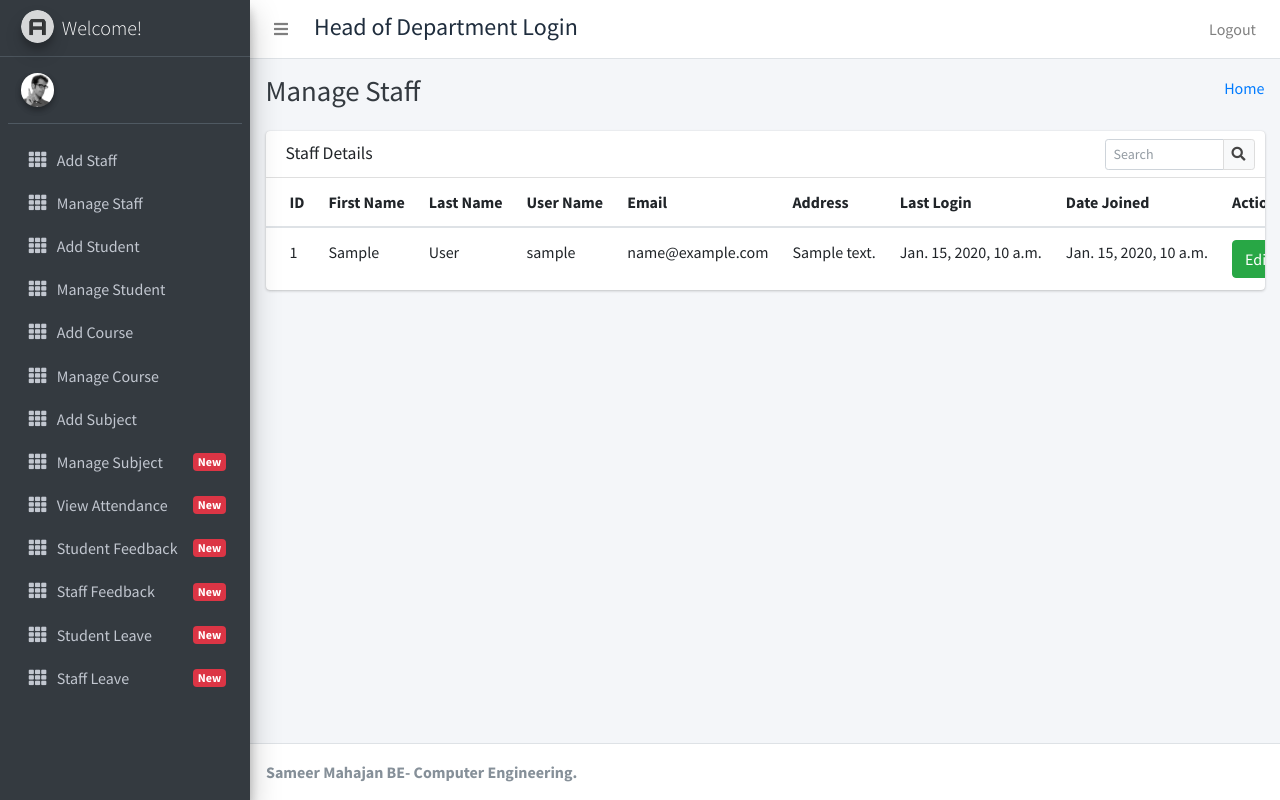
After one commit to ssameermah/Terna-Student-Management, a Django app: page /manage_staff in a window 1280 px wide. The commit adds this page. Run offline with Django 3.2, Linux system fonts and the light colour scheme; tables that the repository leaves empty hold one stand-in row (values such as "Sample post"); some libraries are stand-ins or nearby versions.

Commit message:
manage staff

```diff
--- a/student_management/student_app/HodViews.py
+++ b/student_management/student_app/HodViews.py
@@ -109,3 +109,7 @@ def add_subject_save(request):
         except:
             messages.error(request,"Failed to Add Subject")
             return HttpResponseRedirect("/add_subject")
+
+def manage_staff(request):
+    staffs=Staffs.objects.all()
+    return render(request,"hod_template/manage_staff_template.html",{"staffs":staffs})
--- /dev/null
+++ b/student_management/student_app/templates/hod_template/manage_staff_template.html
@@ -0,0 +1,69 @@
+
+{% extends 'hod_template/base_template.html' %}
+{% block page_title %}
+Manage Staff
+{% endblock page_title %}
+{% block main_content %}
+    <!-- Main content -->
+    <section class="content">
+      <div class="container-fluid">
+
+
+           <div class="row">
+          <div class="col-12">
+            <div class="card">
+              <div class="card-header">
+                <h3 class="card-title">Staff Details</h3>
+
+                <div class="card-tools">
+                  <div class="input-group input-group-sm" style="width: 150px;">
+                    <input type="text" name="table_search" class="form-control float-right" placeholder="Search">
+
+                    <div class="input-group-append">
+                      <button type="submit" class="btn btn-default"><i class="fas fa-search"></i></button>
+                    </div>
+                  </div>
+                </div>
+              </div>
+              <!-- /.card-header -->
+              <div class="card-body table-responsive p-0">
+                <table class="table table-hover text-nowrap">
+                  <thead>
+                    <tr>
+                      <th>ID</th>
+                      <th>First Name</th>
+                      <th>Last Name</th>
+                      <th>User Name</th>
+                      <th>Email</th>
+                      <th>Address</th>
+                      <th>Last Login</th>
+                      <th>Date Joined</th>
+                      <th>Action</th>
+                    </tr>
+                  </thead>
+                  <tbody>
+                  {% for staff in staffs %}
+                    <tr>
+                      <td>{{ staff.admin.id }}</td>
+                      <td>{{ staff.admin.first_name }}</td>
+                      <td>{{ staff.admin.last_name }}</td>
+                      <td>{{ staff.admin.username }}</td>
+                      <td>{{ staff.admin.email }}</td>
+                      <td>{{ staff.address }}</td>
+                      <td>{{ staff.admin.last_login }}</td>
+                      <td>{{ staff.admin.date_joined }}</td>
+                      <td><a href="/edit_staff/{{ staff.admin.id }}" class="btn btn-success">Edit</a></td>
+                    </tr>
+                  {% endfor %}
+                  </tbody>
+                </table>
+              </div>
+              <!-- /.card-body -->
+            </div>
+            <!-- /.card -->
+          </div>
+        </div>
+      </div>
+    </section>
+    <!-- /.content -->
+{% endblock main_content %}
--- a/student_management/student_app/templates/hod_template/sidebar_template.html
+++ b/student_management/student_app/templates/hod_template/sidebar_template.html
@@ -33,7 +33,7 @@
             </a>
           </li>
           <li class="nav-item">
-            <a href="#" class="nav-link">
+            <a href="/manage_staff" class="nav-link">
               <i class="nav-icon fas fa-th"></i>
               <p>
                 Manage Staff
--- a/student_management/student_management/urls.py
+++ b/student_management/student_management/urls.py
@@ -35,7 +35,8 @@ urlpatterns = [
     path('add_student',HodViews.add_student),
     path('add_student_save',HodViews.add_student_save),
     path('add_subject',HodViews.add_subject),
-    path('add_subject_save',HodViews.add_subject_save)
+    path('add_subject_save',HodViews.add_subject_save),
+    path('manage_staff',HodViews.manage_staff)
 
 
 ]+static(settings.MEDIA_URL,document_root=settings.MEDIA_ROOT)+static(settings.STATIC_URL,document_root=settings.STATIC_ROOT)
```
